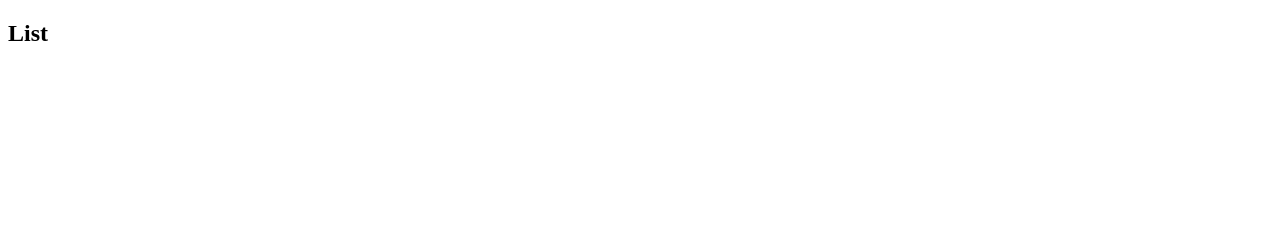
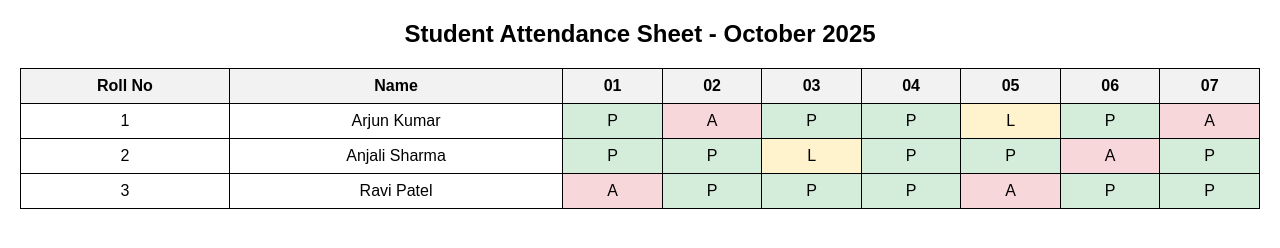
Before and after one commit to kalaiselvan511-ctrl/Frontend-class-notes, a plain HTML site: page Day07/list.html in a window 1280 px wide. Drawn offline with Linux system fonts and the light colour scheme.

Commit message:
Update list.html

```diff
--- a/Day07/list.html
+++ b/Day07/list.html
@@ -1,16 +1,81 @@
 <!DOCTYPE html>
 <html lang="en">
 <head>
-    <meta charset="UTF-8">
-    <meta name="viewport" content="width=device-width, initial-scale=1.0">
-    <title>Document</title>
+  <meta charset="UTF-8">
+  <title>Student Attendance Sheet</title>
+  <style>
+    body {
+      font-family: Arial, sans-serif;
+      margin: 20px;
+    }
+    h2 {
+      text-align: center;
+      margin-bottom: 20px;
+    }
+    table {
+      width: 100%;
+      border-collapse: collapse;
+      text-align: center;
+    }
+    th, td {
+      border: 1px solid black;
+      padding: 8px;
+    }
+    th {
+      background-color: #f2f2f2;
+    }
+    .present { background-color: #d4edda; } /* green */
+    .absent { background-color: #f8d7da; }  /* red */
+    .late { background-color: #fff3cd; }    /* yellow */
+  </style>
 </head>
 <body>
-        <h2>List</h2>
-        <ol>
-
-        </ol>
-
-
+  <h2>Student Attendance Sheet - October 2025</h2>
+  <table>
+    <tr>
+      <th>Roll No</th>
+      <th>Name</th>
+      <th>01</th>
+      <th>02</th>
+      <th>03</th>
+      <th>04</th>
+      <th>05</th>
+      <th>06</th>
+      <th>07</th>
+    </tr>
+    <tr>
+      <td>1</td>
+      <td>Arjun Kumar</td>
+      <td class="present">P</td>
+      <td class="absent">A</td>
+      <td class="present">P</td>
+      <td class="present">P</td>
+      <td class="late">L</td>
+      <td class="present">P</td>
+      <td class="absent">A</td>
+    </tr>
+    <tr>
+      <td>2</td>
+      <td>Anjali Sharma</td>
+      <td class="present">P</td>
+      <td class="present">P</td>
+      <td class="late">L</td>
+      <td class="present">P</td>
+      <td class="present">P</td>
+      <td class="absent">A</td>
+      <td class="present">P</td>
+    </tr>
+    <tr>
+      <td>3</td>
+      <td>Ravi Patel</td>
+      <td class="absent">A</td>
+      <td class="present">P</td>
+      <td class="present">P</td>
+      <td class="present">P</td>
+      <td class="absent">A</td>
+      <td class="present">P</td>
+      <td class="present">P</td>
+    </tr>
+  </table>
 </body>
 </html>
```
